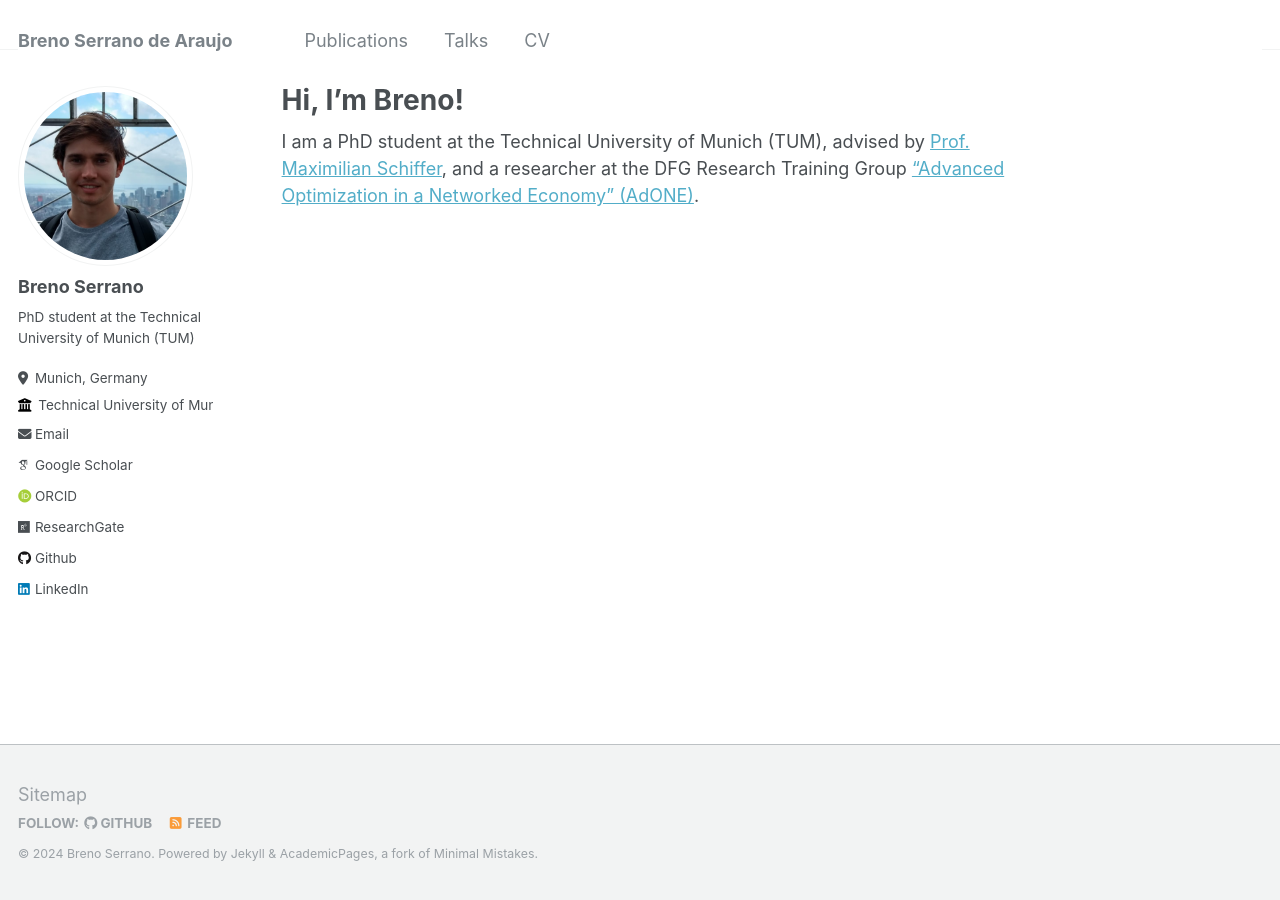
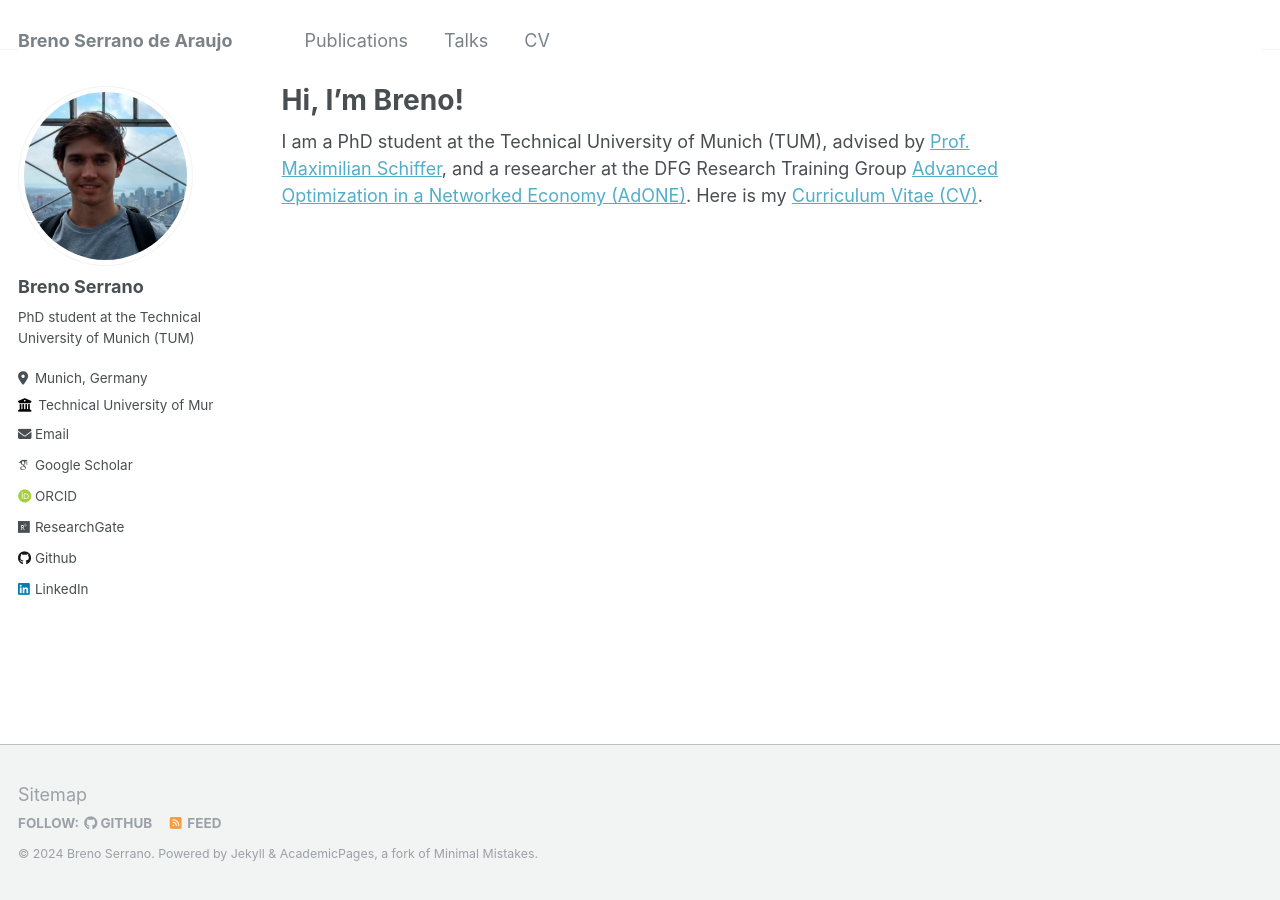
Before and after one commit to BSAraujo/BSAraujo.github.io, a Jekyll site: the page built from _pages/about.md, in a window 1280 px wide. Built offline with Jekyll 4.4.1, drawn with Linux system fonts in a browser that asks for light colours; some web fonts are replaced.

Commit message:
Add CV pdf

```diff
--- a/_pages/about.md
+++ b/_pages/about.md
@@ -7,4 +7,4 @@ redirect_from:
   - /about.html
 ---
 
-I am a PhD student at the Technical University of Munich (TUM), advised by [Prof. Maximilian Schiffer](https://www.ot.mgt.tum.de/osm/team/maximilian-schiffer/), and a researcher at the DFG Research Training Group ["Advanced Optimization in a Networked Economy" (AdONE)](https://www.gs.tum.de/en/adone/start/).
+I am a PhD student at the Technical University of Munich (TUM), advised by [Prof. Maximilian Schiffer](https://www.ot.mgt.tum.de/osm/team/maximilian-schiffer/), and a researcher at the DFG Research Training Group [Advanced Optimization in a Networked Economy (AdONE)](https://www.gs.tum.de/en/adone/start/). Here is my [Curriculum Vitae (CV)](https://bsaraujo.github.io/files/CV - Breno Serrano de Araujo.pdf).
```
Also changed, not shown: 4 other files.
